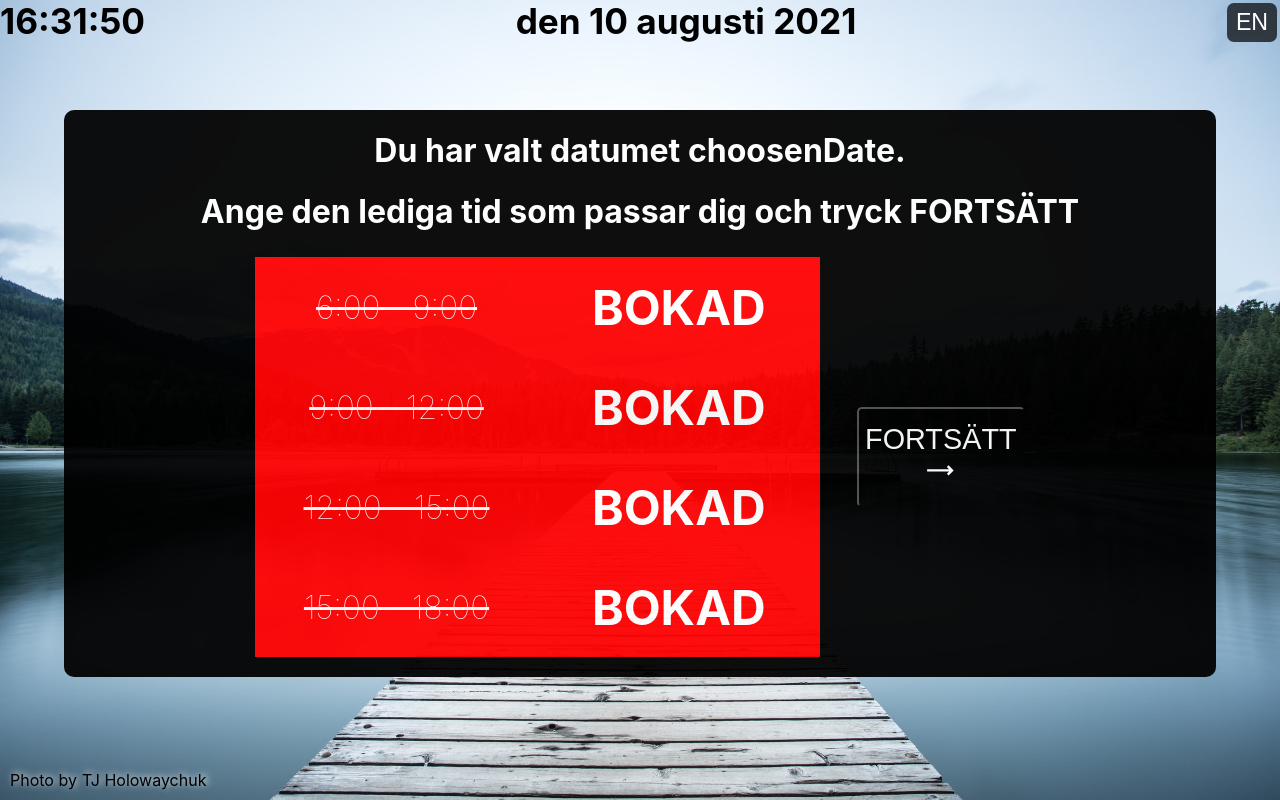
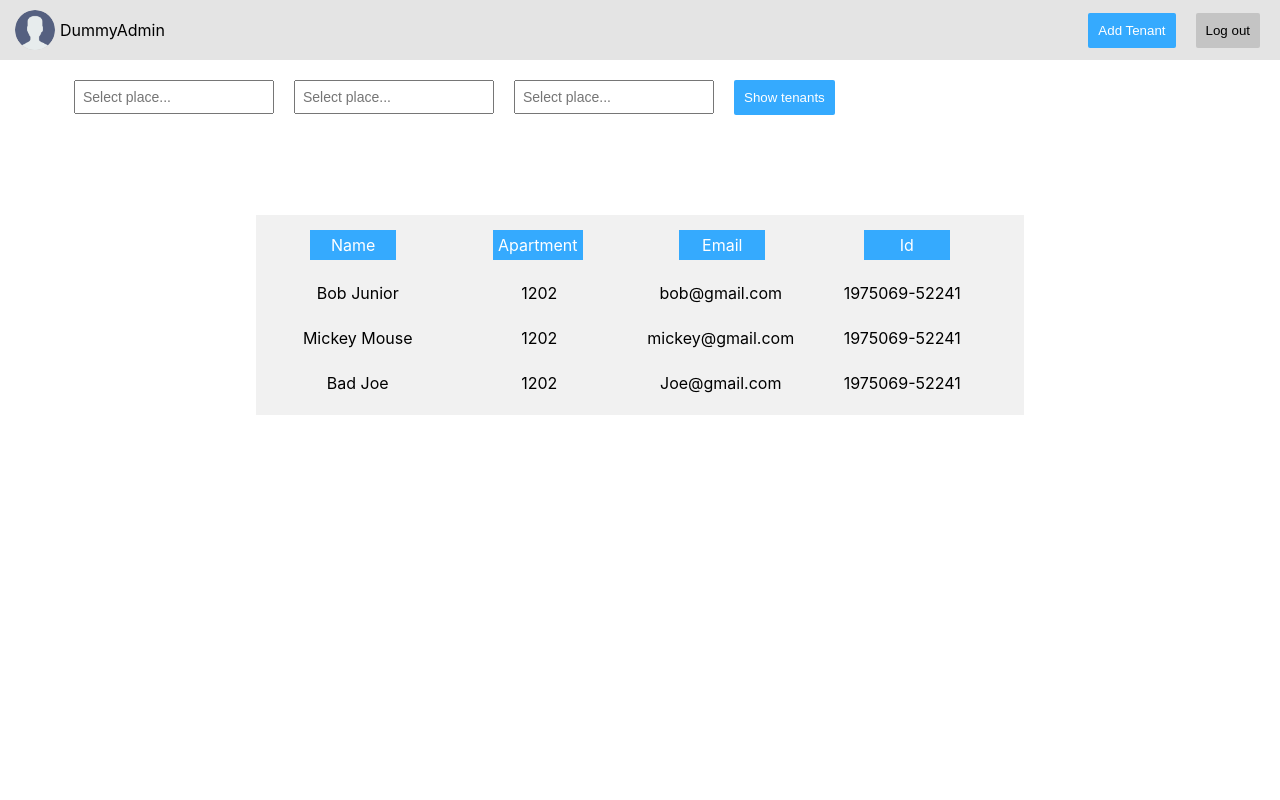
Before and after one commit to Claudiu-Ionel/LaundryDay, a React (Create React App) app: page / in a window 1280 px wide. Built offline with nearby package versions, Linux system fonts and the light colour scheme.

Commit message:
small tweaks - preparing for server side

```diff
--- a/src/App.js
+++ b/src/App.js
@@ -15,11 +15,11 @@ function App() {
       <div className="App">
         {/* <RegistrationDBMS /> */}
         {/* <LoginDBMS /> */}
-        {/* <DBMS /> */}
+        <DBMS />
 
-        <Background />
+        {/* <Background /> */}
         {/* <LoginForm /> */}
-        <TimePicker />
+        {/* <TimePicker /> */}
       </div>
     </>
 
--- a/src/Components/AddTenant/AddTenant.css
+++ b/src/Components/AddTenant/AddTenant.css
@@ -19,7 +19,9 @@
   position: relative;
   z-index: 100;
 }
-
+#addTenant-form h2 {
+  color: black;
+}
 .cancel-module {
   position: absolute;
   top: 20px;
--- a/src/Components/AddTenant/AddTenant.jsx
+++ b/src/Components/AddTenant/AddTenant.jsx
@@ -2,8 +2,9 @@ import { useState, useRef } from 'react';
 import './AddTenant.css';
 import inputControl from '../../Functions/InputControl/InputControl';
 import Button from '../button/Button';
+import DropdownInput from '../Dropdown_input/Dropdown_input';
 
-const AddTenant = ({ moduleState, setModuleState }) => {
+const AddTenant = ({ moduleState, setModuleState, list }) => {
   const [firstName, setFirstName] = useState('');
   const [LastName, setLastName] = useState('');
   const [apartmentNr, setApartmentNr] = useState('');
@@ -11,6 +12,10 @@ const AddTenant = ({ moduleState, setModuleState }) => {
   const [email, setEmail] = useState('');
   const [password, setPassword] = useState('');
   const [errMsg, setErrMsg] = useState('');
+
+  const [city, setCity] = useState('');
+  const [street, setStreet] = useState('');
+
   const formRef = useRef(null);
   const firstNameRef = useRef(null);
   const LastNameRef = useRef(null);
@@ -68,7 +73,29 @@ const AddTenant = ({ moduleState, setModuleState }) => {
             onChange={(e) => inputControl(e, setLastName, LastNameRef, setErrMsg)}
           />
         </section>
-        <h2>Tenant Account</h2>
+
+        <section className="reg-section">
+          <DropdownInput
+            placeholder="Select Street..."
+            choiceList={list}
+            state={street}
+            setState={setStreet}
+          />
+          <DropdownInput
+            placeholder="Select apartment..."
+            choiceList={list}
+            state={apartmentNr}
+            setState={setApartmentNr}
+          />
+          <DropdownInput
+            placeholder="Select city..."
+            choiceList={list}
+            state={city}
+            setState={setCity}
+          />
+        </section>
+
+        {/* <h2>Tenant Account</h2>
         <section className="reg-section">
           <label htmlFor="username">Username: </label>
           <input
@@ -101,7 +128,7 @@ const AddTenant = ({ moduleState, setModuleState }) => {
             ref={passwordRef}
             onChange={(e) => inputControl(e, setPassword, passwordRef, setErrMsg)}
           />
-        </section>
+        </section> */}
         <Button text={'Add Tenant'} className={'button blue'} />
         <section className="reg-section">{errMsg}</section>
         <Button
--- a/src/Components/Dropdown_input/Dropdown_input.css
+++ b/src/Components/Dropdown_input/Dropdown_input.css
@@ -30,7 +30,7 @@ input.dropdown_input {
   padding: 5px;
   width: 100%;
   transition: visibility 0.1s;
-  background-color: rgba(196, 196, 196, 0.24);
+  background-color: rgb(228, 228, 228);
   position: absolute;
   top: 40px;
 }
--- a/src/Components/TenantSection/TenantSection.jsx
+++ b/src/Components/TenantSection/TenantSection.jsx
@@ -14,15 +14,15 @@ const TenantSection = ({ data }) => {
       id: 197506952241,
     },
     {
-      name: 'Bob Junior',
+      name: 'Mickey Mouse',
       apartment: 1202,
-      email: 'bob@gmail.com',
+      email: 'mickey@gmail.com',
       id: 197506952241,
     },
     {
-      name: 'Bob Junior',
+      name: 'Bad Joe',
       apartment: 1202,
-      email: 'bob@gmail.com',
+      email: 'Joe@gmail.com',
       id: 197506952241,
     },
   ];
@@ -46,25 +46,29 @@ const TenantSection = ({ data }) => {
       {data.map((tenant, index) => {
         const id = insert(tenant.id.toString(), 7, '-');
         return (
-          <div index={tenant.name} className="tenant">
+          <div key={index} className="tenant">
             <Button
               text="Delete"
               eventHandler={(e) => {
                 console.log(e.target.parentElement);
               }}
               onMouseEnter={(e) => {
+                e.stopPropagation();
                 const tenant = e.target.nextElementSibling;
-                let buttonStyle = e.target.style;
+                let button = e.target;
                 tenant.style.backgroundColor = 'rgb(252, 57, 57)';
                 tenant.style.color = '#fff';
-                buttonStyle.backgroundColor = 'black';
+                button.classList.add('black');
+                button.classList.remove('red');
               }}
               onMouseLeave={(e) => {
+                e.stopPropagation();
                 const tenant = e.target.nextElementSibling;
-                let buttonStyle = e.target.style;
+                let button = e.target;
                 tenant.style.backgroundColor = 'transparent';
                 tenant.style.color = 'black';
-                buttonStyle.backgroundColor = 'rgb(252, 57, 57)';
+                button.classList.remove('black');
+                button.classList.add('red');
               }}
               className={'button delete-tenant red'}
             />
--- a/src/Components/TenantSection/TenantsSection.css
+++ b/src/Components/TenantSection/TenantsSection.css
@@ -56,17 +56,20 @@
   display: none;
   position: absolute;
 
-  right: 20px;
-  top: 34px;
-  padding: 3px;
+  right: 3%;
+  top: calc(50% - 12px);
+  padding: 5px;
 }
 .red {
   background-color: rgb(252, 57, 57);
   color: #fff;
 }
 .black {
-  background-color: rgb(0, 0, 0);
+  background-color: rgb(0, 0, 0) !important;
   color: #fff;
+}
+.black:active {
+  background-color: rgba(0, 0, 0, 0.563);
 }
 .avatar-name {
   position: relative;
--- a/src/pages/DBMS/DBMS.css
+++ b/src/pages/DBMS/DBMS.css
@@ -42,5 +42,5 @@
   justify-content: space-between;
   align-items: center;
   width: 100%;
-  background-color: rgba(196, 196, 196, 0.24);
+  background-color: rgb(228, 228, 228);
 }
--- a/src/pages/DBMS/DBMS.jsx
+++ b/src/pages/DBMS/DBMS.jsx
@@ -65,7 +65,7 @@ export default function DBMS() {
         <Button text={'Show tenants'} eventHandler={showTenant} className={'button blue'}></Button>
       </form>
       <TenantSection />
-      <AddTenant moduleState={showAddTenant} setModuleState={setShowAddTenant} />
+      <AddTenant list={list} moduleState={showAddTenant} setModuleState={setShowAddTenant} />
     </>
   );
 }
```
Also changed, not shown: 1 other file (tests, documents, lock files or other folders).
